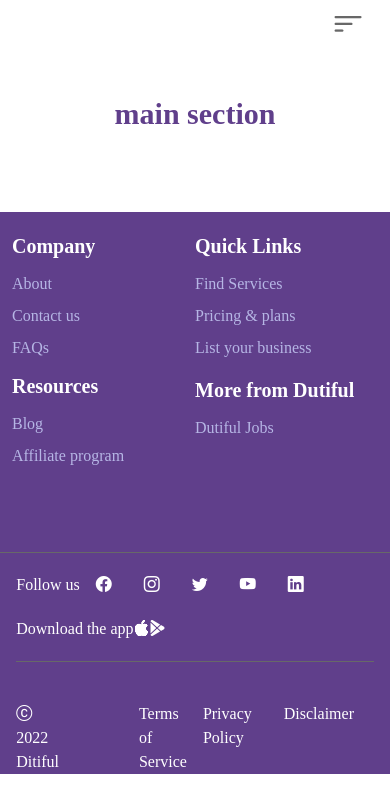
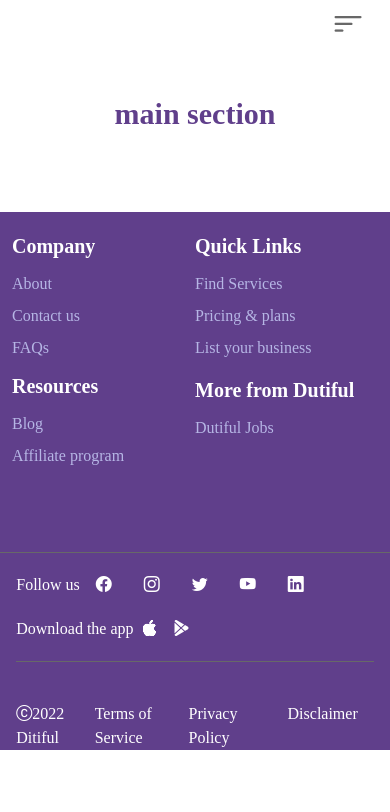
Before and after one commit to Kenny-svg/dutifu-auth, a Vue app: page /home in a window 390 px wide. Shown: the top 812 px of the page. Built offline with nearby package versions, Linux system fonts and the light colour scheme.

Commit message:
fixed build err

```diff
--- a/src/components/includes/DefaultFooter.vue
+++ b/src/components/includes/DefaultFooter.vue
@@ -50,14 +50,14 @@
       <div class="md:mt-0 mt-5">
         <div class="flex text-white">
           <p>Download the app</p>
-          <i class="bi bi-apple md:mx-4"></i>
-          <i class="bi bi-google-play md:mx-4"></i>
+          <i class="bi bi-apple mx-2 md:mx-4"></i>
+          <i class="bi bi-google-play mx-2 md:mx-4"></i>
         </div>
       </div>
     </div>
     <div class="flex w-11/12 mx-auto mt-10 text-white">
       <div><i class="bi bi-c-circle"></i>2022 Ditiful</div>
-      <div class="mx-20">
+      <div class="md:mx-20">
         <div class="flex">
           <p class="md:mx-4">Terms of Service</p>
           <p class="mx-4">Privacy Policy</p>
--- a/src/components/includes/user/authPages/authDefaults/DefaultAuthFooter.vue
+++ b/src/components/includes/user/authPages/authDefaults/DefaultAuthFooter.vue
@@ -50,14 +50,14 @@
       <div class="md:mt-0 mt-5">
         <div class="flex text-white">
           <p>Download the app</p>
-          <i class="bi bi-apple md:mx-4"></i>
-          <i class="bi bi-google-play md:mx-4"></i>
+          <i class="bi bi-apple mx-2 md:mx-4"></i>
+          <i class="bi bi-google-play mx-2 md:mx-4"></i>
         </div>
       </div>
     </div>
     <div class="flex w-11/12 mx-auto mt-10 text-white">
       <div><i class="bi bi-c-circle"></i>2022 Ditiful</div>
-      <div class="mx-20">
+      <div class="md:mx-20">
         <div class="flex">
           <p class="md:mx-4">Terms of Service</p>
           <p class="mx-4">Privacy Policy</p>
```
